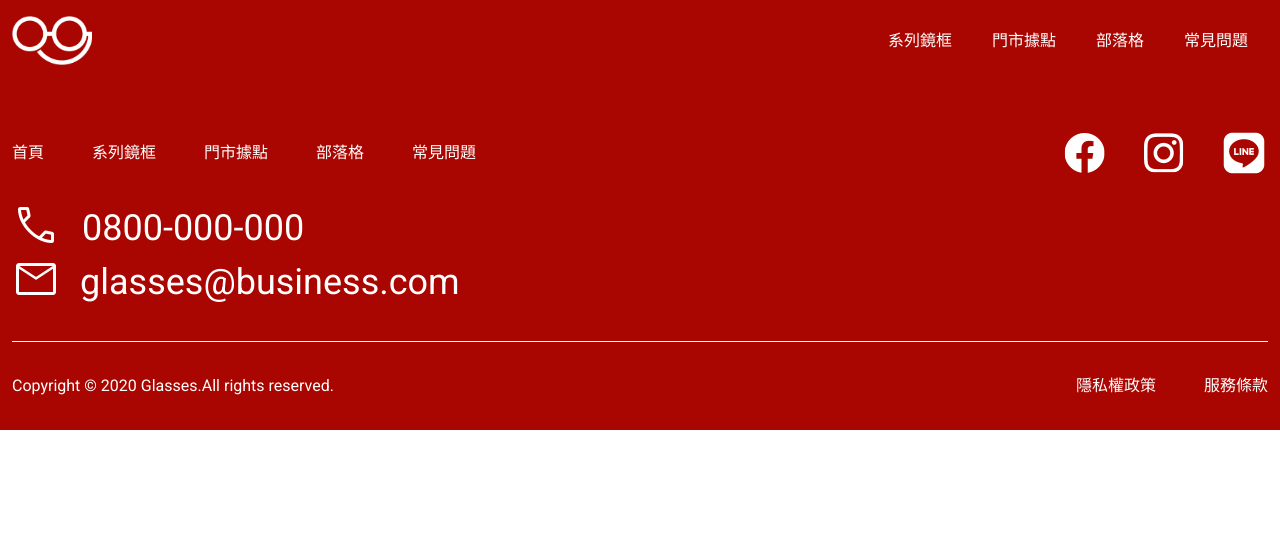
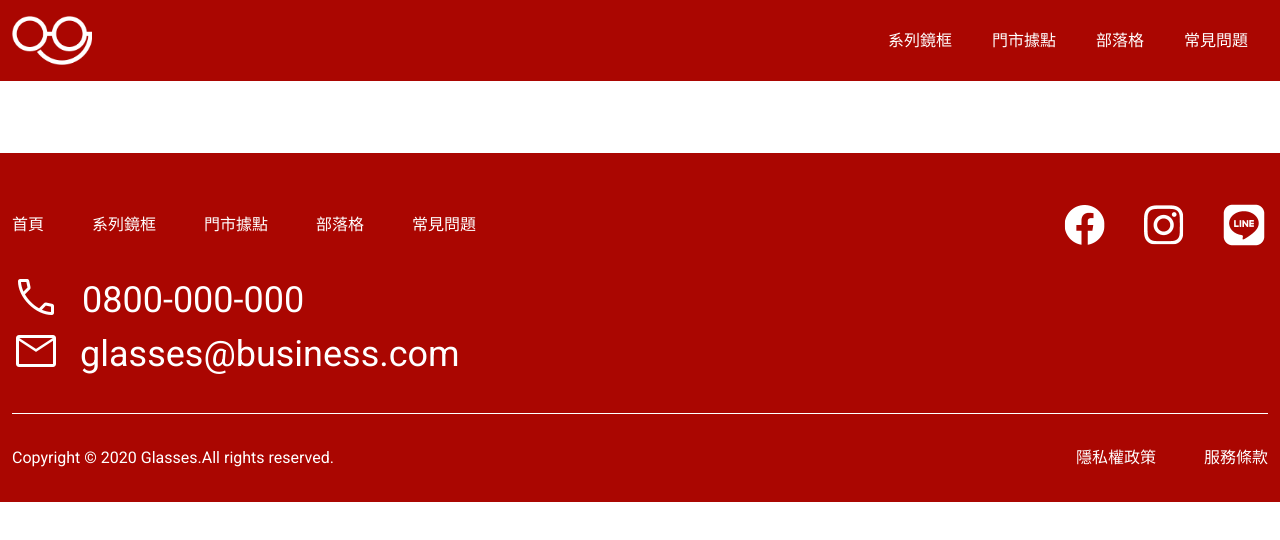
Before and after one commit to AndersonShen2020/2023_web-layouting_week4, a Vue app: page /Faq in a window 1280 px wide. Shown: the top 540 px of the page. Built offline with nearby package versions, Linux system fonts and the light colour scheme.

Commit message:
feat: 新增 FAQ 頁面

```diff
--- a/src/components/header.vue
+++ b/src/components/header.vue
@@ -9,7 +9,7 @@
           <li class="w-sm-50"><RouterLink to="/">系列鏡框</RouterLink></li>
           <li class="w-sm-50"><RouterLink to="/">門市據點</RouterLink></li>
           <li class="w-sm-50"><RouterLink to="/">部落格</RouterLink></li>
-          <li class="w-sm-50"><RouterLink to="/qa">常見問題</RouterLink></li>
+          <li class="w-sm-50"><RouterLink to="/Faq">常見問題</RouterLink></li>
         </ul>
       </div>
     </div>
--- a/src/router/index.js
+++ b/src/router/index.js
@@ -1,28 +1,29 @@
-import { createRouter, createWebHistory } from "vue-router";
-import IndexView from "../views/index.vue";
+import { createRouter, createWebHistory } from 'vue-router'
+import IndexView from '@/views/index.vue'
+import FaqView from '@/views/FaqView.vue'
 
 const router = createRouter({
   history: createWebHistory(import.meta.env.BASE_URL),
   routes: [
-    // {
-    //   path: "/",
-    //   name: "home",
-    //   component: HomeView,
-    // },
     {
-      path: "/",
-      name: "index",
-      component: IndexView,
+      path: '/',
+      name: 'index',
+      component: IndexView
     },
     {
-      path: "/about",
-      name: "about",
+      path: '/Faq',
+      name: 'Faq',
+      component: FaqView
+    },
+    {
+      path: '/about',
+      name: 'about',
       // route level code-splitting
       // this generates a separate chunk (About.[hash].js) for this route
       // which is lazy-loaded when the route is visited.
-      component: () => import("../views/AboutView.vue"),
-    },
-  ],
-});
+      component: () => import('../views/AboutView.vue')
+    }
+  ]
+})
 
-export default router;
+export default router
--- /dev/null
+++ b/src/views/FaqView.vue
@@ -0,0 +1,5 @@
+<template>
+  <div class="container">
+    <h2>常見問題</h2>
+  </div>
+</template>
```
